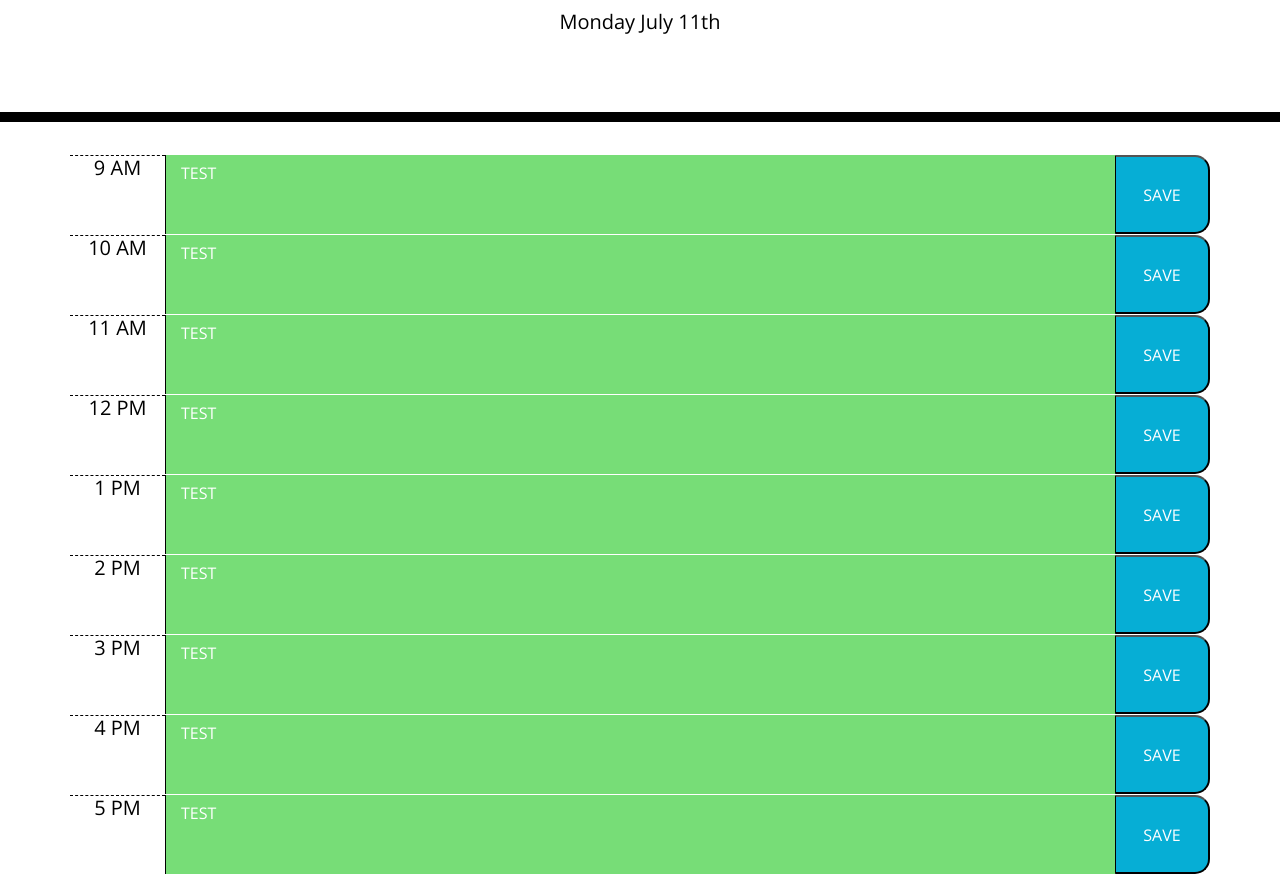
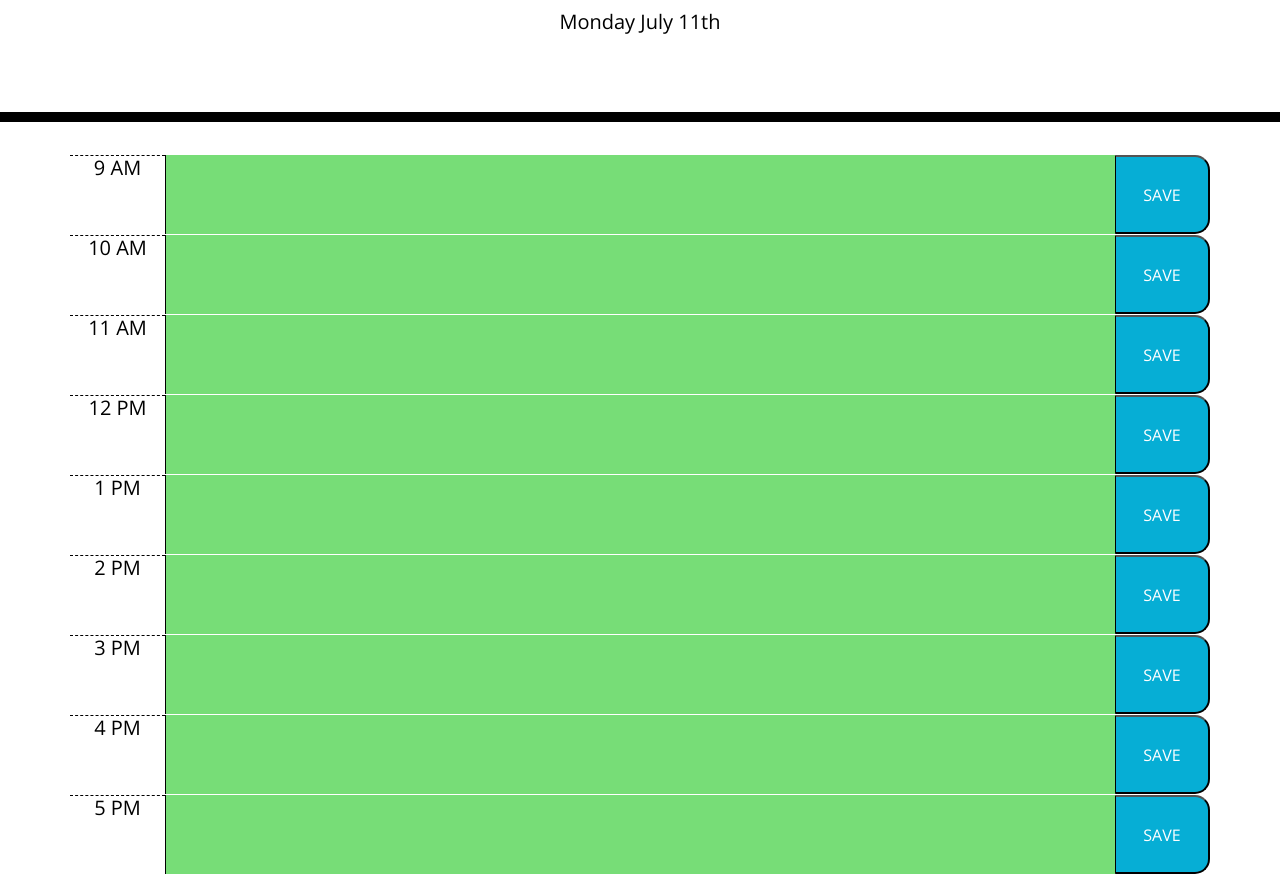
Before and after one commit to matt-wiser/weekly-challenge-5, a plain HTML site: page index.html in a window 1280 px wide. Shown: the part 182-1056 px from the top of the page. Drawn offline with nearby package versions, Linux system fonts and the light colour scheme.

Commit message:
added localstorage setting and getting functionality

```diff
--- a/index.html
+++ b/index.html
@@ -35,55 +35,55 @@
 
       <div class="time-block row">
           <h5 class="hour col-1">9 AM</h5>
-          <textarea class="col-10" data-hour="9">TEST</textarea>
+          <textarea class="col-10" data-hour="9"></textarea>
           <button class="saveBtn col-1">SAVE</button>
       </div>
 
       <div class="time-block row">
         <h5 class="hour col-1">10 AM</h5>
-        <textarea class="col-10" data-hour="10">TEST</textarea>
+        <textarea class="col-10" data-hour="10"></textarea>
         <button class="saveBtn col-1">SAVE</button>
       </div>
 
       <div class="time-block row">
         <h5 class="hour col-1">11 AM</h5>
-        <textarea class="col-10" data-hour="11">TEST</textarea>
+        <textarea class="col-10" data-hour="11"></textarea>
         <button class="saveBtn col-1">SAVE</button>
       </div>
 
       <div class="time-block row">
         <h5 class="hour col-1">12 PM</h5>
-        <textarea class="col-10" data-hour="12">TEST</textarea>
+        <textarea class="col-10" data-hour="12"></textarea>
         <button class="saveBtn col-1">SAVE</button>
       </div>
 
       <div class="time-block row">
         <h5 class="hour col-1">1 PM</h5>
-        <textarea class="col-10" data-hour="13">TEST</textarea>
+        <textarea class="col-10" data-hour="13"></textarea>
         <button class="saveBtn col-1">SAVE</button>
       </div>
 
       <div class="time-block row">
         <h5 class="hour col-1">2 PM</h5>
-        <textarea class="col-10" data-hour="14">TEST</textarea>
+        <textarea class="col-10" data-hour="14"></textarea>
         <button class="saveBtn col-1">SAVE</button>
       </div>
 
       <div class="time-block row">
         <h5 class="hour col-1">3 PM</h5>
-        <textarea class="col-10" data-hour="15">TEST</textarea>
+        <textarea class="col-10" data-hour="15"></textarea>
         <button class="saveBtn col-1">SAVE</button>
       </div>
 
       <div class="time-block row">
         <h5 class="hour col-1">4 PM</h5>
-        <textarea class="col-10" data-hour="16">TEST</textarea>
+        <textarea class="col-10" data-hour="16"></textarea>
         <button class="saveBtn col-1">SAVE</button>
       </div>
 
       <div class="time-block row">
         <h5 class="hour col-1">5 PM</h5>
-        <textarea class="col-10" data-hour="17">TEST</textarea>
+        <textarea class="col-10" data-hour="17"></textarea>
         <button class="saveBtn col-1">SAVE</button>
       </div>
 
--- a/script.js
+++ b/script.js
@@ -7,6 +7,7 @@ let textAreas = document.getElementsByTagName("textarea");
 // convert HTML collection of textAreas into an array
 textAreas = [].slice.call(textAreas);
 
+// checks the assigned hour of all text areas against the current hour and assigns a color based on time
 function assessHour() {
     textAreas.forEach(element => {
         console.log(element.dataset.hour);
@@ -19,9 +20,30 @@ function assessHour() {
         else {
             element.classList.add("present");
         }
-
     });
 }
 
-console.log(currentHour);
+// populates textareas based on previously saved information
+function populateTextAreas() {
+    textAreas.forEach(element => {
+        const savedInfo = localStorage.getItem(element.dataset.hour);
+        if (savedInfo) {
+            element.value = savedInfo
+        }
+    });
+}
+
+// saves localStorage key value pair based on current textarea value when save is clicked
+function saveBtnClick(event) {
+    const textArea = $(event.target).siblings("textarea")[0];
+    localStorage.setItem(textArea.dataset.hour, textArea.value);
+}
+
+// runs populateTextAreas to populate textareas with saved localStorage information
+populateTextAreas();
+
+// run assess hour function to color code text areas based on time
 assessHour();
+
+// attach an event handler to saveBtn clicks to save data to local storage
+$(".saveBtn").click(saveBtnClick);
```
